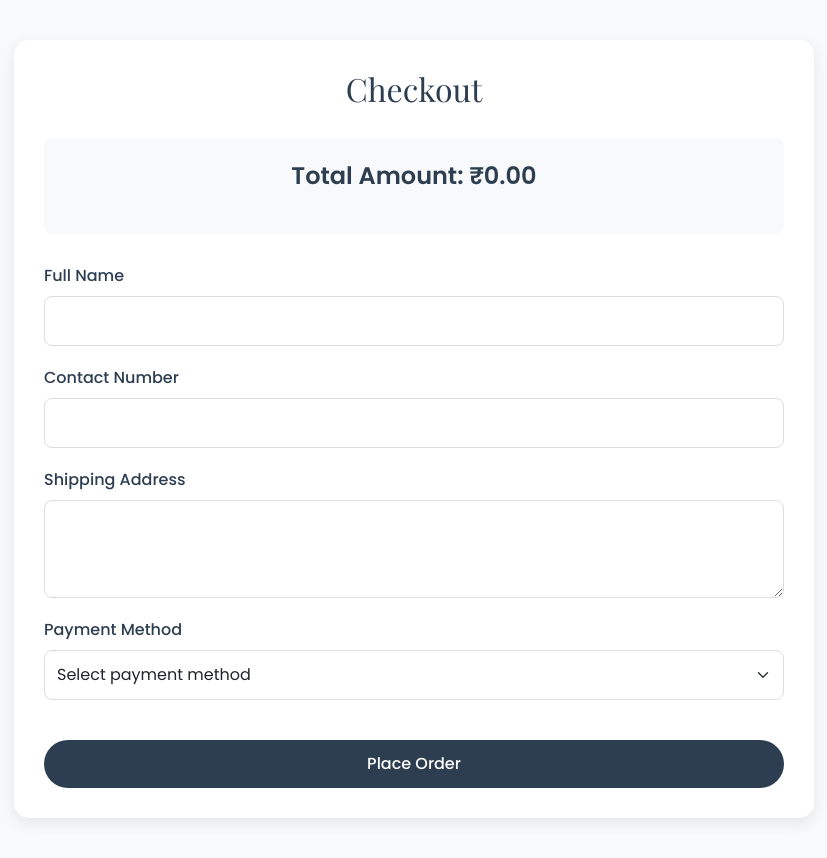
After one commit to shreyadholu/ecompro, a PHP site: page /checkout_page.php in a window 1280 px wide. The commit adds this page. Shown: the whole page, without its empty margins (226-1053 px from the left). Run offline with PHP 8.4, Linux system fonts and the light colour scheme; data that the repository does not hold is empty.

Commit message:
checkout page tak done

```diff
--- a/cart_system.php
+++ b/cart_system.php
@@ -324,7 +324,7 @@ foreach ($cart_items as $item) {
                 <div class="total-price">
                     Total: ₹<?= number_format($total_price, 2); ?>
                 </div>
-                <button class="checkout-btn">
+                <button class="checkout-btn" onclick="window.location.href='checkout_page.php'">
                     Proceed to Checkout <i class="bi bi-arrow-right"></i>
                 </button>
             </div>
--- /dev/null
+++ b/checkout_page.php
@@ -0,0 +1,158 @@
+<?php
+session_start();
+require 'db.php';
+
+// Get cart total
+$cartQuery = "SELECT SUM(total_price) as total FROM cart";
+$result = $conn->query($cartQuery);
+$total = $result->fetch_assoc()['total'];
+
+// Handle form submission
+if ($_SERVER['REQUEST_METHOD'] === 'POST') {
+    $name = $conn->real_escape_string($_POST['name']);
+    $contact = $conn->real_escape_string($_POST['contact']);
+    $address = $conn->real_escape_string($_POST['address']);
+    $payment_method = $conn->real_escape_string($_POST['payment_method']);
+    $order_date = date('Y-m-d H:i:s');
+
+    $sql = "INSERT INTO orders (full_name, contact_number, shipping_address, payment_method, order_date, total_amount)
+            VALUES ('$name', '$contact', '$address', '$payment_method', '$order_date', '$total')";
+
+    if ($conn->query($sql)) {
+        // Clear cart after successful order
+        $conn->query("DELETE FROM cart");
+        header("Location: order_confirmation.php?order_id=" . $conn->insert_id);
+        exit();
+    }
+}
+?>
+
+<!DOCTYPE html>
+<html lang="en">
+<head>
+    <meta charset="UTF-8">
+    <meta name="viewport" content="width=device-width, initial-scale=1.0">
+    <title>Closetly - Checkout</title>
+    <link rel="stylesheet" href="https://cdn.jsdelivr.net/npm/bootstrap@5.3.0/dist/css/bootstrap.min.css">
+    <link href="https://fonts.googleapis.com/css2?family=Poppins:wght@300;400;500;600&family=Playfair+Display:wght@400;600&display=swap" rel="stylesheet">
+    <style>
+        body {
+            font-family: 'Poppins', sans-serif;
+            background-color: #f8f9fa;
+        }
+
+        .checkout-container {
+            max-width: 800px;
+            margin: 40px auto;
+            padding: 30px;
+            background: white;
+            border-radius: 15px;
+            box-shadow: 0 5px 15px rgba(0,0,0,0.08);
+        }
+
+        .checkout-title {
+            font-family: 'Playfair Display', serif;
+            color: #2c3e50;
+            font-size: 32px;
+            margin-bottom: 30px;
+            text-align: center;
+        }
+
+        .form-label {
+            font-weight: 500;
+            color: #2c3e50;
+            margin-bottom: 8px;
+        }
+
+        .form-control {
+            padding: 12px;
+            border: 1px solid #ddd;
+            border-radius: 8px;
+            margin-bottom: 20px;
+        }
+
+        .form-select {
+            padding: 12px;
+            border: 1px solid #ddd;
+            border-radius: 8px;
+            margin-bottom: 20px;
+        }
+
+        .submit-btn {
+            background-color: #2c3e50;
+            color: white;
+            border: none;
+            border-radius: 25px;
+            padding: 12px 30px;
+            font-weight: 500;
+            width: 100%;
+            margin-top: 20px;
+            transition: all 0.3s ease;
+        }
+
+        .submit-btn:hover {
+            background-color: #34495e;
+            transform: translateY(-2px);
+        }
+
+        .order-summary {
+            background-color: #f8f9fa;
+            padding: 20px;
+            border-radius: 8px;
+            margin-bottom: 30px;
+        }
+
+        .total-amount {
+            font-size: 24px;
+            font-weight: 600;
+            color: #2c3e50;
+            text-align: center;
+            margin-bottom: 20px;
+        }
+    </style>
+</head>
+<body>
+    <div class="checkout-container">
+        <h1 class="checkout-title">Checkout</h1>
+
+        <div class="order-summary">
+            <div class="total-amount">
+                Total Amount: ₹<?php echo number_format($total, 2); ?>
+            </div>
+        </div>
+
+        <form method="POST" action="">
+            <div class="mb-3">
+                <label for="name" class="form-label">Full Name</label>
+                <input type="text" class="form-control" id="name" name="name" required>
+            </div>
+
+            <div class="mb-3">
+                <label for="contact" class="form-label">Contact Number</label>
+                <input type="tel" class="form-control" id="contact" name="contact"
+                       pattern="[0-9]{10}" title="Please enter a valid 10-digit phone number" required>
+            </div>
+
+            <div class="mb-3">
+                <label for="address" class="form-label">Shipping Address</label>
+                <textarea class="form-control" id="address" name="address" rows="3" required></textarea>
+            </div>
+
+            <div class="mb-3">
+                <label for="payment_method" class="form-label">Payment Method</label>
+                <select class="form-select" id="payment_method" name="payment_method" required>
+                    <option value="">Select payment method</option>
+                    <option value="cod">Cash on Delivery</option>
+                    <option value="card">Credit/Debit Card</option>
+                    <option value="upi">UPI</option>
+                    <option value="netbanking">Net Banking</option>
+                </select>
+            </div>
+
+            <button type="submit" class="submit-btn">Place Order</button>
+        </form>
+    </div>
+
+    <script src="https://cdn.jsdelivr.net/npm/bootstrap@5.3.0/dist/js/bootstrap.bundle.min.js"></script>
+</body>
+</html>
```
Also changed, not shown: order_confirmation.php (added, +103 -0 lines), verify_payment.php (added, +47 -0 lines).
